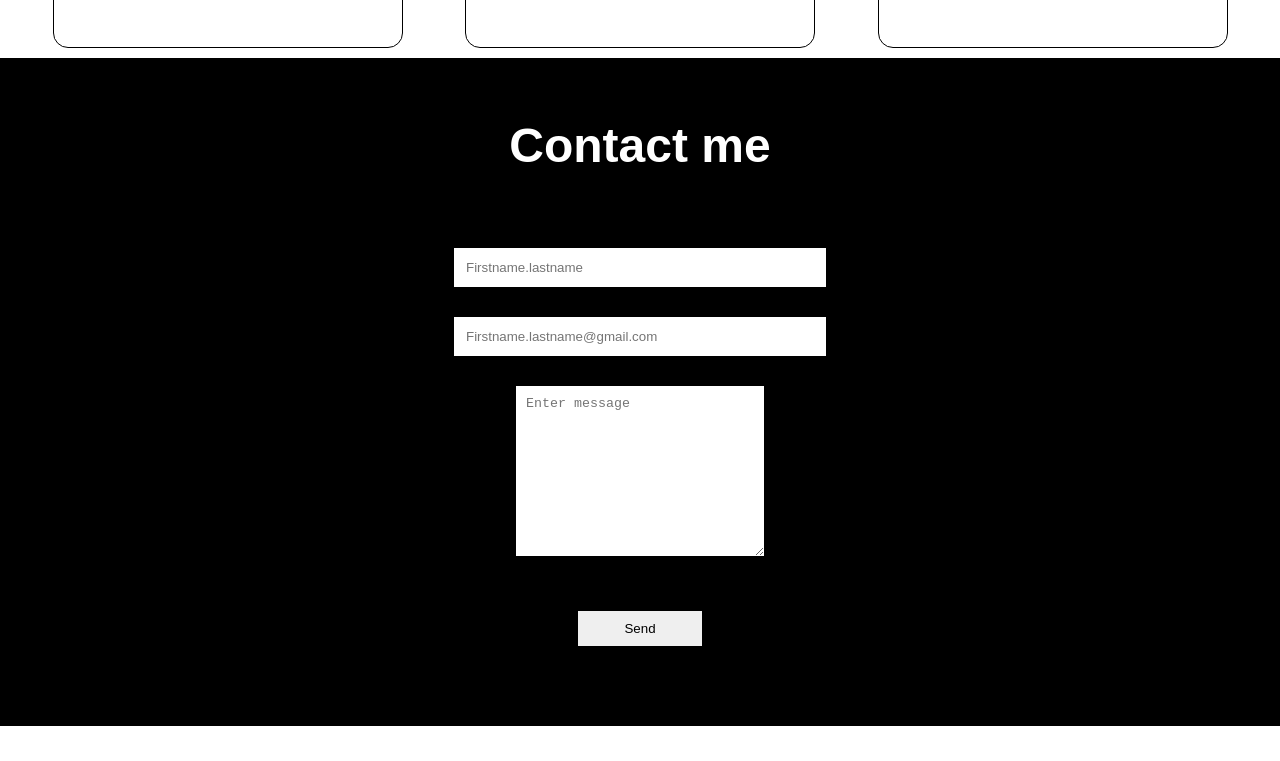
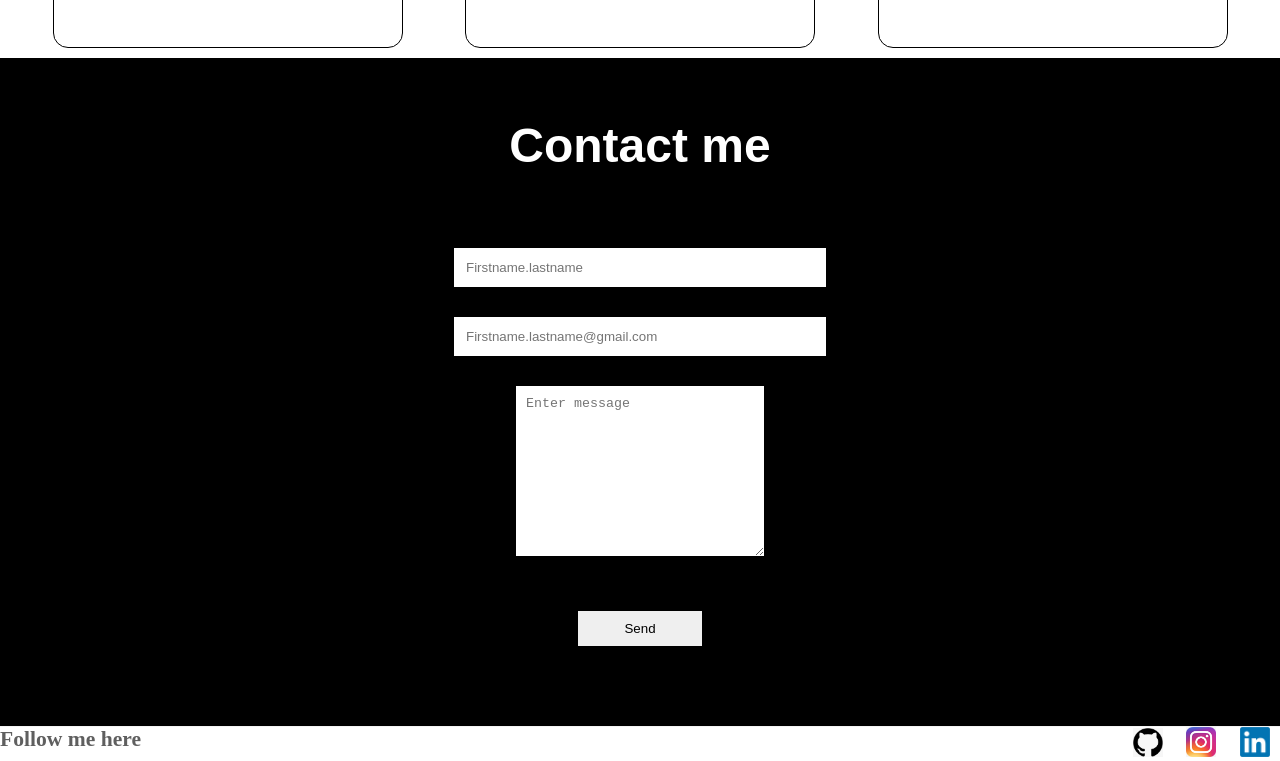
Before and after one commit to SIVATHMIKA25/Lgm_project, a plain HTML site: page index.html in a window 1280 px wide. Shown: the part 2274-3035 px from the top of the page. Before the commit the page ends 3000 px from the top, so only its background shows below. Drawn offline with Linux system fonts and the light colour scheme.

Commit message:
commit10

```diff
--- a/index.html
+++ b/index.html
@@ -11,6 +11,22 @@
       margin-top:-300px;
          }
         }
+        .social img{
+    width: 30px;
+    margin:0px 10px;
+    }
+     footer{
+    display: flex;
+    justify-content: space-between;
+    border-top: 1px solid rgba(232,232,232,0.5);
+    background-color: white;
+
+     }
+    footer a{
+    margin: 15px 0px;
+    color: #5f5f5f;
+    font-size: 0.9rem;
+    }
     </style>
     <link rel="stylesheet" href="style.css">
     <link rel="stylesheet" media="screen and (max-width:800px)" href="respond.css">
@@ -28,10 +44,6 @@
     </nav>
     <section id="home">
             <div class="main">
-                <!-- <h2 class="headings">Hey I'm<br> Sivathmika Lingala</h2> -->
-                <!-- <button class="btn"> -->
-                    <!-- <b>Hire me</b> -->
-                <!-- </button> -->
             </div>
         </div>
     </section>
@@ -101,5 +113,25 @@
                <input type="submit" value="Send" id="send">
         </form>
     </section>
+    <section id="follow-me">
+        <!-- footer> -->
+        <footer>
+            <div>
+                <a href="#"><h2>Follow me here</h2></a>
+            </div>
+            <div class="social">
+                <a href="https://github.com/sivathmika25">
+                    <img src="github.jpeg" alt="" />
+                </a>
+                <a href="https://www.instagram.com/__sivathmika__/">
+                    <img src="instagram.jpeg" alt="" />
+                </a>
+                <a href="https://www.linkedin.com/in/sivathmika-lingala-075902210">
+                    <img  src="linkedin.jpeg" alt="" />
+                </a>
+            </div>
+
+        </footer>
+        </section>
 </body>
 </html>
```
Also changed, not shown: github.jpeg (added), instagram.jpeg (added), linkedin.jpeg (added).
